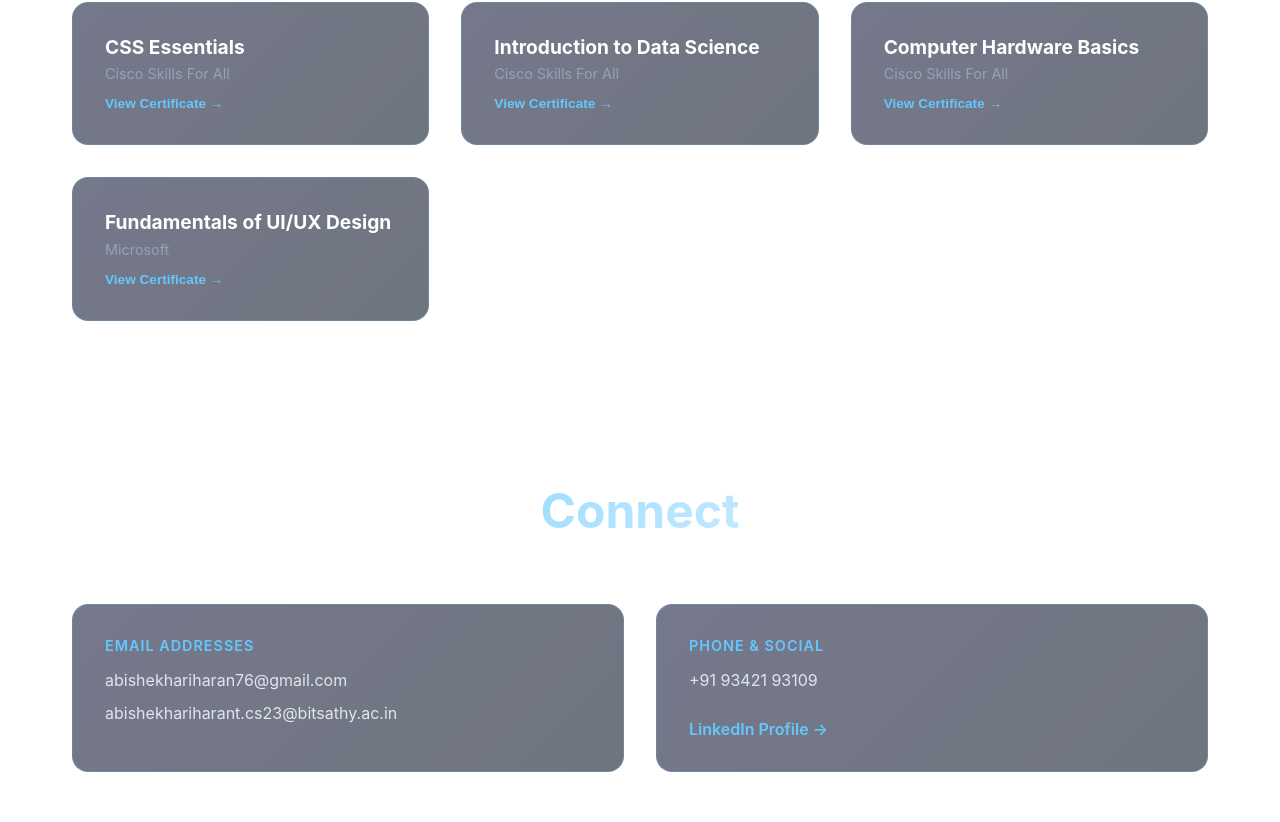
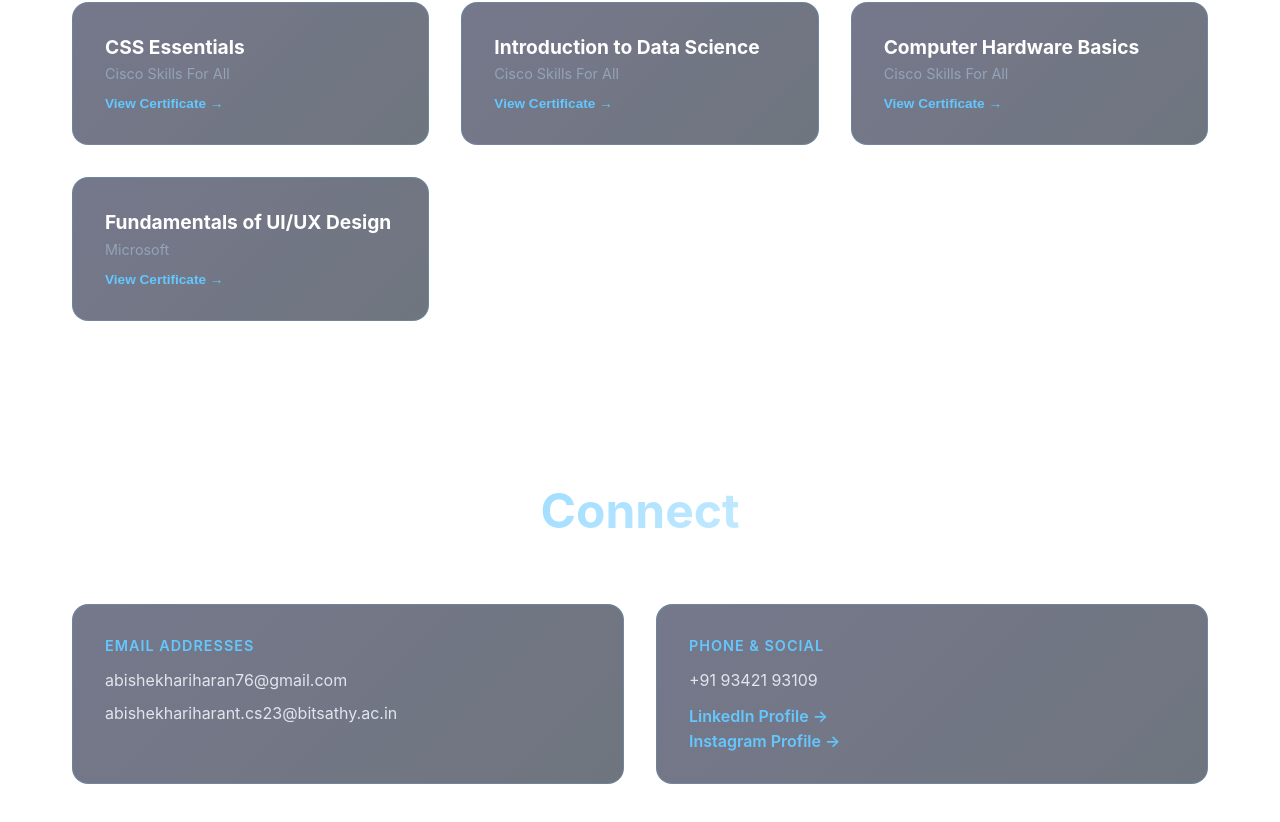
Before and after one commit to abishekhariharan076/Portfolio, a React (Vite) app: page / in a window 1280 px wide. Shown: the part 4095-4917 px from the top of the page. Built offline with nearby package versions, Linux system fonts and the light colour scheme; no server answers.

Commit message:
feat: add instagram profile to contact section

```diff
--- a/src/App.jsx
+++ b/src/App.jsx
@@ -507,7 +507,8 @@ function App() {
           <div className="card">
             <p className="label">Phone & Social</p>
             <p className="contact-info">+91 93421 93109</p>
-            <a href="https://www.linkedin.com/in/abishekhariharan-t-945322292/" target="_blank" rel="noopener noreferrer" className="link-blue">LinkedIn Profile →</a>
+            <a href="https://www.linkedin.com/in/abishekhariharan-t-945322292/" target="_blank" rel="noopener noreferrer" className="link-blue" style={{ display: 'block' }}>LinkedIn Profile →</a>
+            <a href="https://www.instagram.com/_abishek76/" target="_blank" rel="noopener noreferrer" className="link-blue" style={{ display: 'block', marginTop: '0.3rem' }}>Instagram Profile →</a>
           </div>
         </div>
       </section>
```
